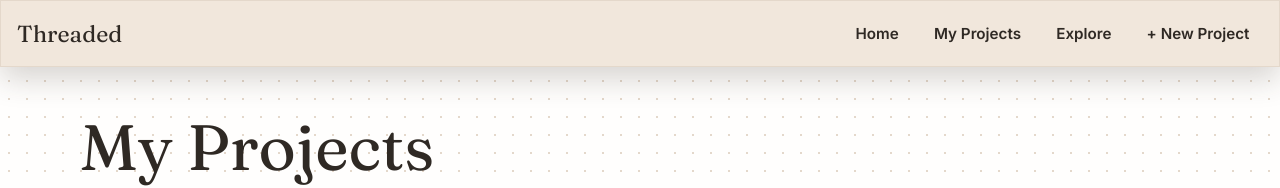
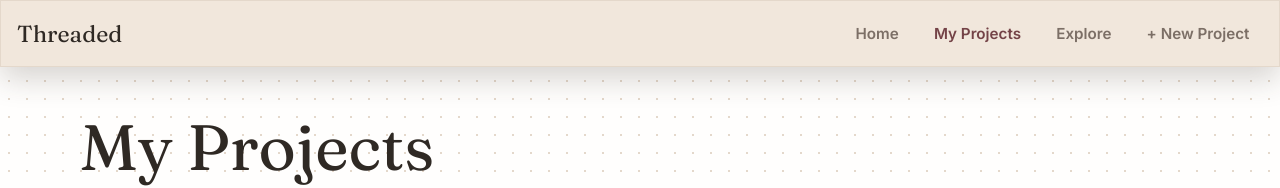
Before and after one commit to claireweber12/threaded, a React (Vite) app: page /my-projects in a window 1280 px wide. Shown: the top 188 px of the page. Built offline with nearby package versions, Linux system fonts and the light colour scheme; no server answers; the database is empty.

Commit message:
use NavLink in Navbar

```diff
--- a/src/components/Navbar.jsx
+++ b/src/components/Navbar.jsx
@@ -1,4 +1,4 @@
-import { Link } from "react-router-dom";
+import { NavLink, Link } from "react-router-dom";
 
 function Navbar() {
   return (
@@ -8,10 +8,10 @@ function Navbar() {
       </Link>
 
       <div className="nav-links">
-        <Link to="/" className='links-nav'>Home</Link>
-        <Link to="/my-projects" className='links-nav'>My Projects</Link>
-        <Link to="/explore" className='links-nav'>Explore</Link>
-        <Link to="/new-project" className='links-nav'>+ New Project</Link>
+        <NavLink to="/" className={({ isActive}) => (isActive ? "links-nav active" : "links-nav")} end>Home</NavLink>
+        <NavLink to="/my-projects" className={({ isActive}) => (isActive ? "links-nav active" : "links-nav")} >My Projects</NavLink>
+        <NavLink to="/explore" className={({ isActive}) => (isActive ? "links-nav active" : "links-nav")}>Explore</NavLink>
+        <NavLink to="/new-project" className={({ isActive}) => (isActive ? "links-nav active" : "links-nav")}>+ New Project</NavLink>
       </div>
     </nav>
   );
--- a/src/styles/navbar.css
+++ b/src/styles/navbar.css
@@ -7,13 +7,15 @@
   display:flex;
   justify-content:space-between;
   align-items:center;
-  backdrop-filter: blur(12px);
   position:sticky;
   background-color:var(--background-soft);
   top:0;
   z-index:1000;
 
 }
+
+
+
 
 .logo{
   font-weight:bold;
@@ -39,8 +41,13 @@
   padding:0.55rem 0.85rem;
   font-weight:600;
   font-size:0.95rem;
+  color:var(--text-light);
 }
 
-.nav-links:hover{
-  color: var(--accent);
+.links-nav:hover{
+  color: var(--text);
 }
+
+.nav-links .active{
+  color: var(--accent-dark);
+}
```
